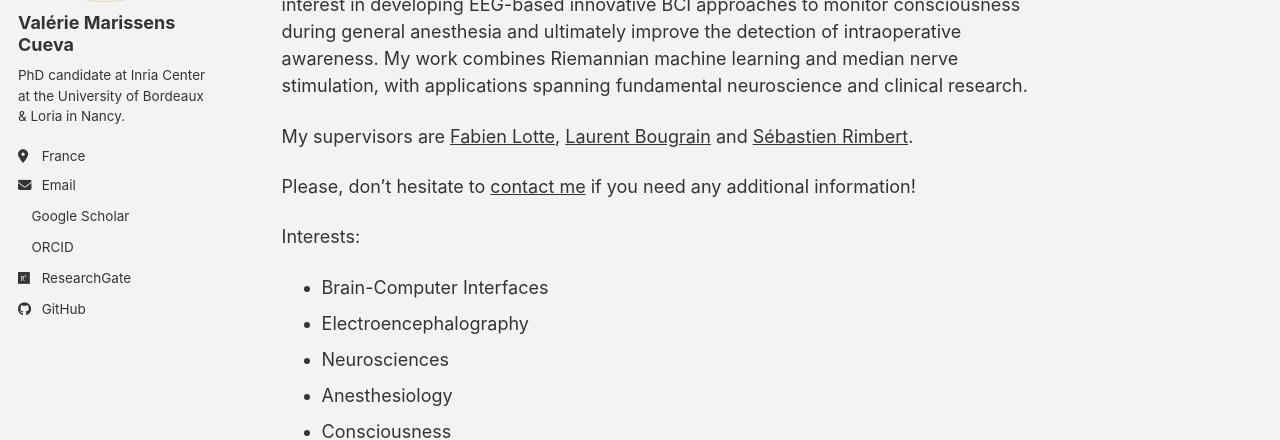
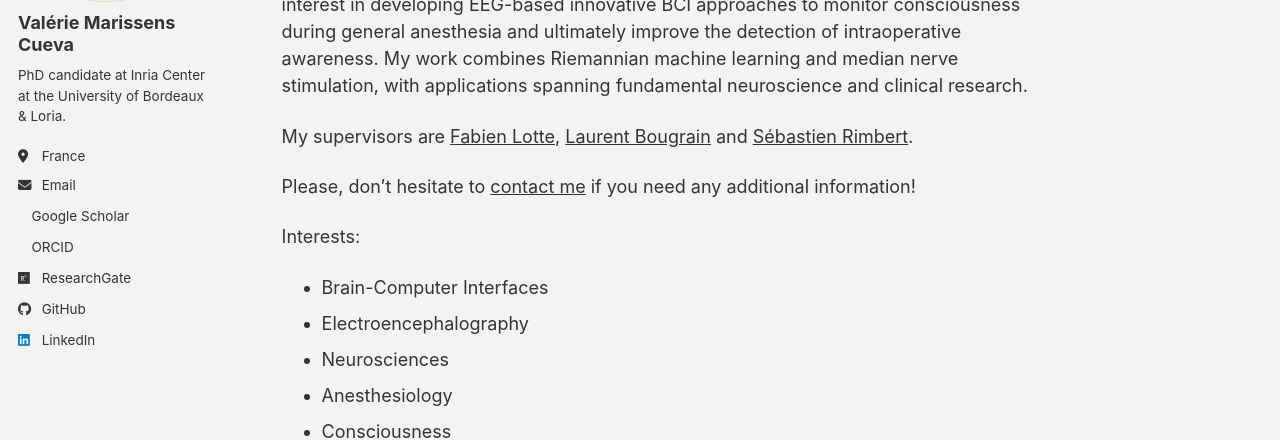
Before and after one commit to vmarissenscueva/vmarissenscueva.github.io, a Jekyll site: the page built from _pages/about.md, in a window 1280 px wide. Shown: the part 233-673 px from the top of the page. Built offline with Jekyll 4.4.1, drawn with Linux system fonts in a browser that asks for light colours; a style sheet for code colours, icons or effects is not loaded.

Commit message:
Update _config.yml

```diff
--- a/_config.yml
+++ b/_config.yml
@@ -26,7 +26,7 @@ author:
   avatar           : "profile_pic_vmc2.jpeg"
   name             : "Valérie Marissens Cueva"
   pronouns         : # example: "she/her"
-  bio              : "PhD candidate at Inria Center at the University of Bordeaux & Loria in Nancy."
+  bio              : "PhD candidate at Inria Center at the University of Bordeaux & Loria."
   location         : "France"
   employer         : # "Red Brick University"
   uri              : # URL
@@ -66,7 +66,7 @@ author:
   keybase          : # Username
   instagram        : # Username
   lastfm           : # Username
-  linkedin         : # Username
+  linkedin         : "valerie-marissens-cueva"
   mastodon         : # URL
   medium           : # URL
   pinterest        : # Username
```
